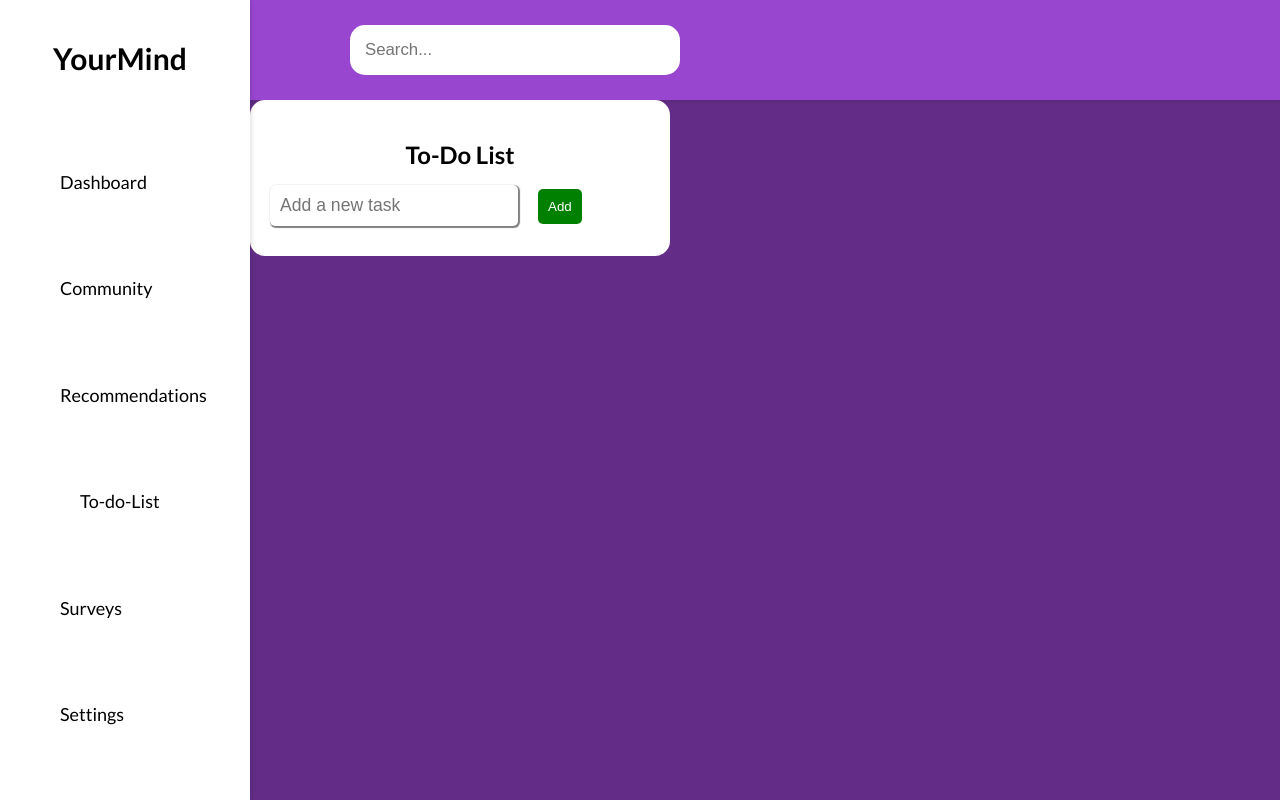
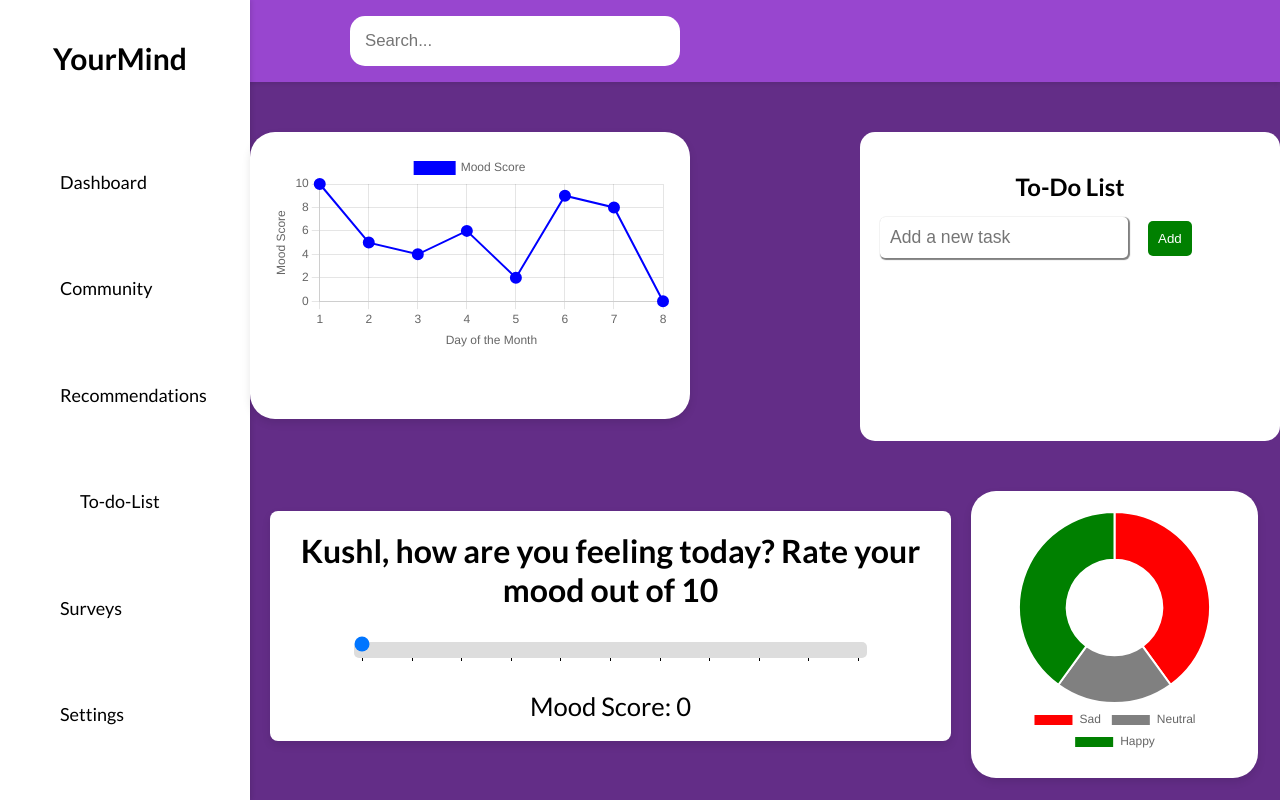
Before and after one commit to moodyspider266/Mental-Health-App, a React (Create React App) app in the folder client/: page / in a window 1280 px wide. Shown: the top 800 px of the page. Built offline with nearby package versions, Linux system fonts and the light colour scheme.

Commit message:
Arranging components on Dashboard

```diff
--- a/client/src/components_styling/Dashboard.css
+++ b/client/src/components_styling/Dashboard.css
@@ -1,3 +1,23 @@
 .dashboard-container {
+    display: grid;
+    grid-template-rows: 1fr 1fr;
     color: white;
 }
+
+.section-1, .section-2 {
+    display: flex;
+    margin-top: 50px;
+}
+
+.mood-line-chart, .to-do-list {
+    flex: 1;
+}
+
+.rating-slider {
+    flex: 0 0 70%;
+}
+
+.mood-doughnut-chart {
+    flex: 0 0 30%;
+    aspect-ratio: 1 / 1; /* Ensures it stays square */
+}
--- a/client/src/pages/Dashboard.jsx
+++ b/client/src/pages/Dashboard.jsx
@@ -11,19 +11,19 @@ function Dashboard() {
   return (
     <div className="dashboard-container">
       <div className="section-1">
-        <div className="rating-slider">
-          {/* <RatingSlider userName={userName}/> */}
+        <div className='mood-line-chart'>
+          <MoodLineChart userName={userName}/>
         </div>
         <div className="to-do-list">
           <ToDoList userName={userName}/>
         </div>
       </div>
       <div className="section-2">
-        <div className='mood-line-chart'>
-          {/* <MoodLineChart userName={userName}/> */}
+        <div className="rating-slider">
+          <RatingSlider userName={userName}/>
         </div>
         <div className="mood-doughnut-chart">
-          {/* <MoodDoughnutChart userName={userName}/> */}
+          <MoodDoughnutChart userName={userName}/>
         </div>
       </div>
     </div>
```
